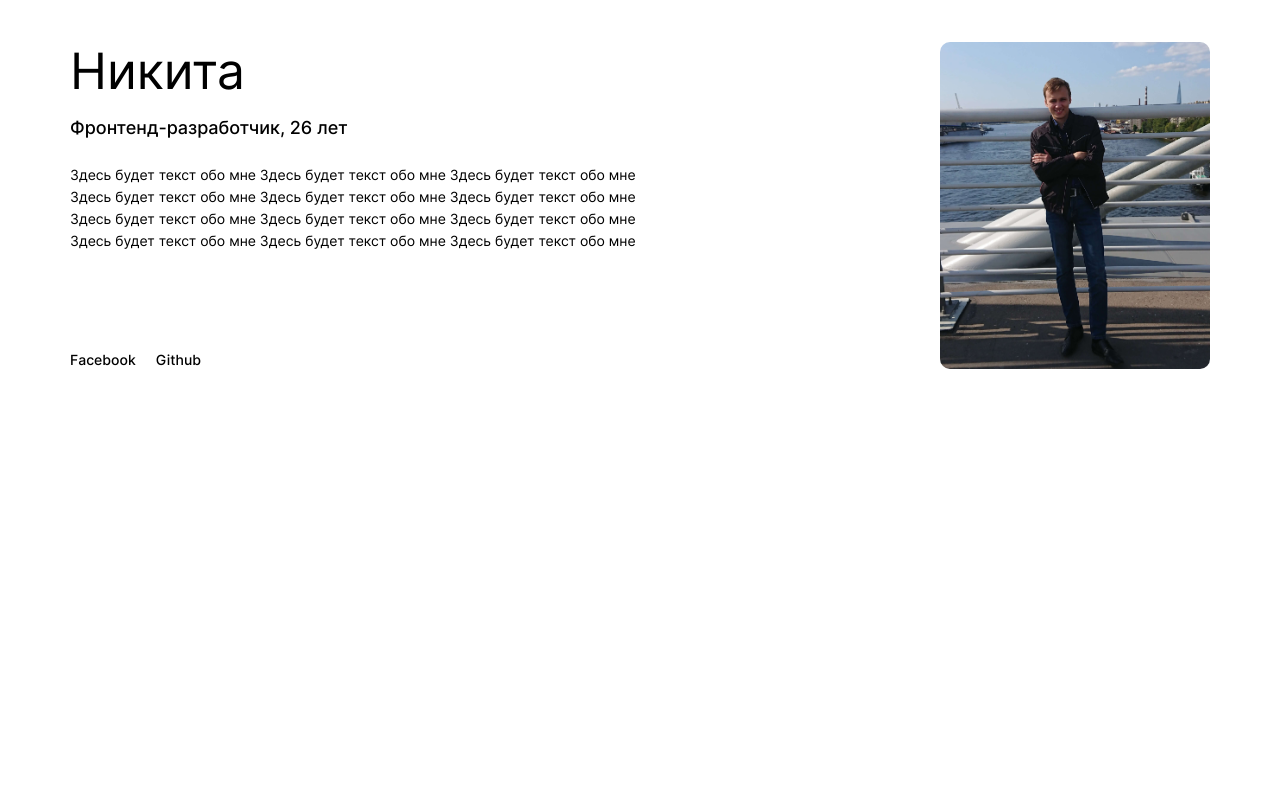
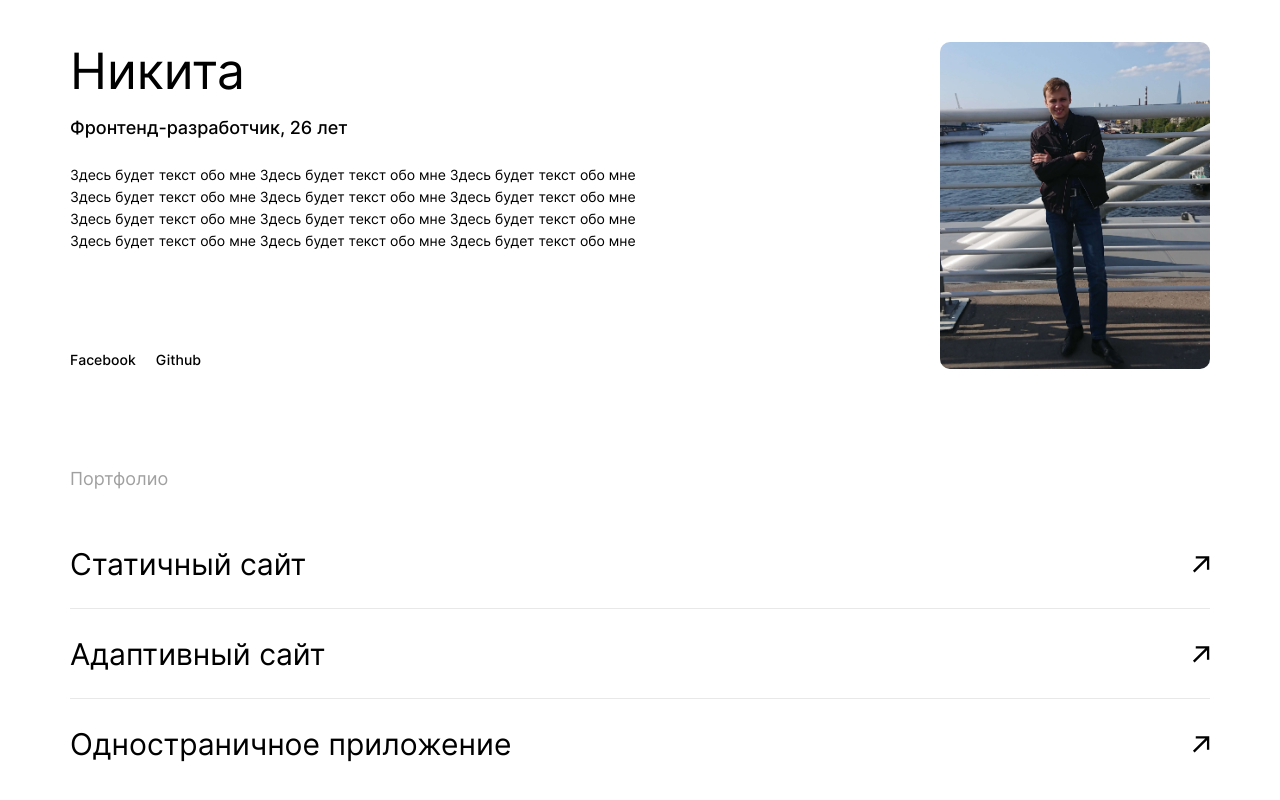
Before and after one commit to NikolosHGW/movies-explorer-frontend, a React (Create React App) app: page / in a window 1280 px wide. Shown: the part 1996-2796 px from the top of the page. Before the commit the page ends 2465 px from the top, so only its background shows below. Built offline with nearby package versions, Linux system fonts and the light colour scheme.

Commit message:
feat: create Portfolio

```diff
--- a/src/components/Main/Main.jsx
+++ b/src/components/Main/Main.jsx
@@ -2,6 +2,7 @@ import AboutMe from '../AboutMe/AboutMe';
 import AboutProject from '../AboutProject/AboutProject';
 import Content from '../Content/Content';
 import Header from '../Header/Header';
+import Portfolio from '../Portfolio/Portfolio';
 import Promo from '../Promo/Promo';
 import Techs from '../Techs/Techs';
 import './Main.css';
@@ -15,6 +16,7 @@ export default function Main() {
         <AboutProject />
         <Techs />
         <AboutMe />
+        <Portfolio />
       </Content>
     </div>
   );
--- /dev/null
+++ b/src/components/Portfolio/Portfolio.css
@@ -0,0 +1,47 @@
+.portfolio {
+  padding: 0 70px 125px;
+  font-family: 'Inter', 'Helvetica Neue', 'Arial', sans-serif;
+}
+
+.portfolio__heading {
+  margin: 0;
+  font-weight: 400;
+  font-size: 18px;
+  line-height: 20px;
+  color: #A0A0A0;
+}
+
+.portfolio__links {
+  list-style: none;
+  margin: 50px 0 0;
+  padding: 0;
+}
+
+.portfolio__line {
+  display: flex;
+  margin-bottom: 20px;
+  border-bottom: 1px solid #E8E8E8;
+  padding-bottom: 19px;
+  box-sizing: border-box;
+}
+
+.portfolio__line:last-child {
+  margin-bottom: 0;
+  border-bottom: none;
+  padding-bottom: 0;
+}
+
+.portfolio__link {
+  text-decoration: none;
+  color: #000000;
+  font-weight: 400;
+  font-size: 30px;
+  line-height: 50px;
+  width: 100%;
+  background: url('../../images/link.min.svg') no-repeat right center;
+  transition: opacity .4s linear;
+}
+
+.portfolio__link:hover {
+  opacity: .4;
+}
--- /dev/null
+++ b/src/components/Portfolio/Portfolio.jsx
@@ -0,0 +1,32 @@
+import './Portfolio.css';
+
+export default function Portfolio() {
+  return (
+    <section className='portfolio'>
+      <h2 className='portfolio__heading'>Портфолио</h2>
+      <ul className='portfolio__links'>
+        <li className='portfolio__line'>
+          <a
+            className='portfolio__link'
+            href='https://nikoloshgw.github.io/how-to-learn/index.html'
+            target='_blank'
+          >Статичный сайт</a>
+        </li>
+        <li className='portfolio__line'>
+          <a
+            className='portfolio__link'
+            href='https://nikoloshgw.github.io/russian-travel/'
+            target='_blank'
+          >Адаптивный сайт</a>
+        </li>
+        <li className='portfolio__line'>
+          <a
+            className='portfolio__link'
+            href='https://nikoloshgw.github.io/react-mesto-auth/#/'
+            target='_blank'
+          >Одностраничное приложение</a>
+        </li>
+      </ul>
+    </section>
+  );
+}
```
Also changed, not shown: src/images/link.min.svg (added).
